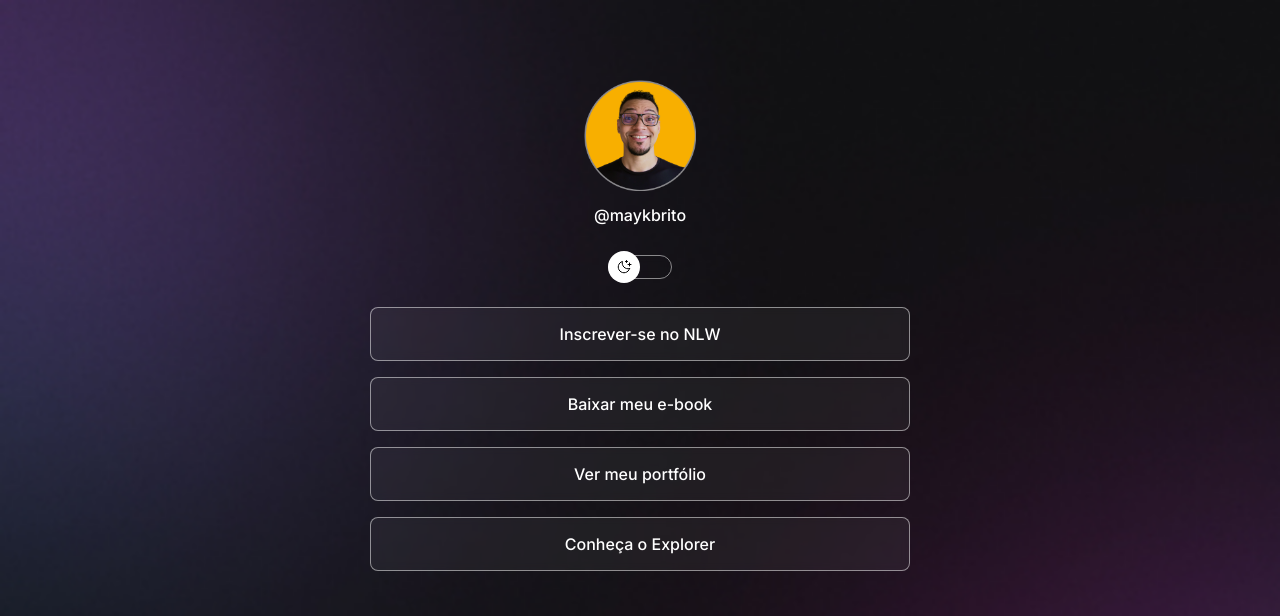
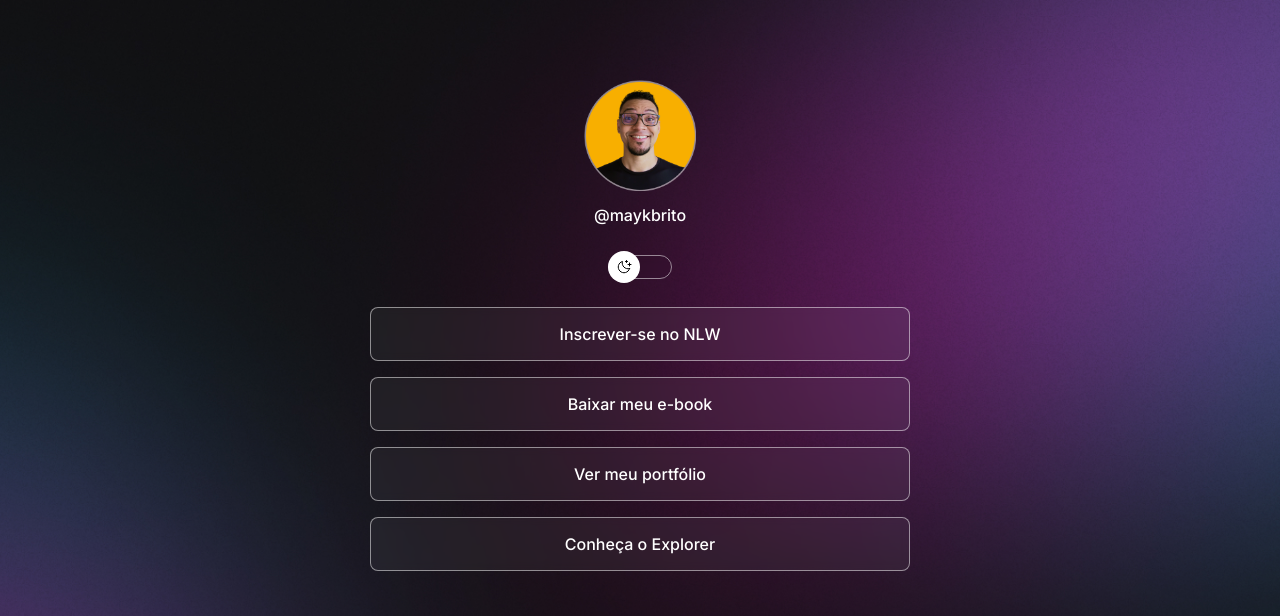
Before and after one commit to rebecakrissa/rocketseat-discover, a plain HTML site: page index.html in a window 1280 px wide. Shown: the top 616 px of the page. Drawn offline with nearby package versions, Linux system fonts and the light colour scheme.

Commit message:
change backgroud based on media queries

```diff
--- a/style.css
+++ b/style.css
@@ -80,8 +80,8 @@ body * {
 }
 
 .light #switch button {
-   right: 0;
-   left: initial;
+  right: 0;
+  left: initial;
 }
 
 #switch span {
@@ -161,3 +161,13 @@ footer {
   text-align: center;
   font-size: 14px;
 }
+/* media queries */
+@media (min-width: 700px) {
+  :root {
+    --bg-url: url(./assets/bg-desktop.jpg);
+  }
+
+  .light {
+    --bg-url: url(.assets/bg-desktop-light.jpg);
+  }
+}
```
